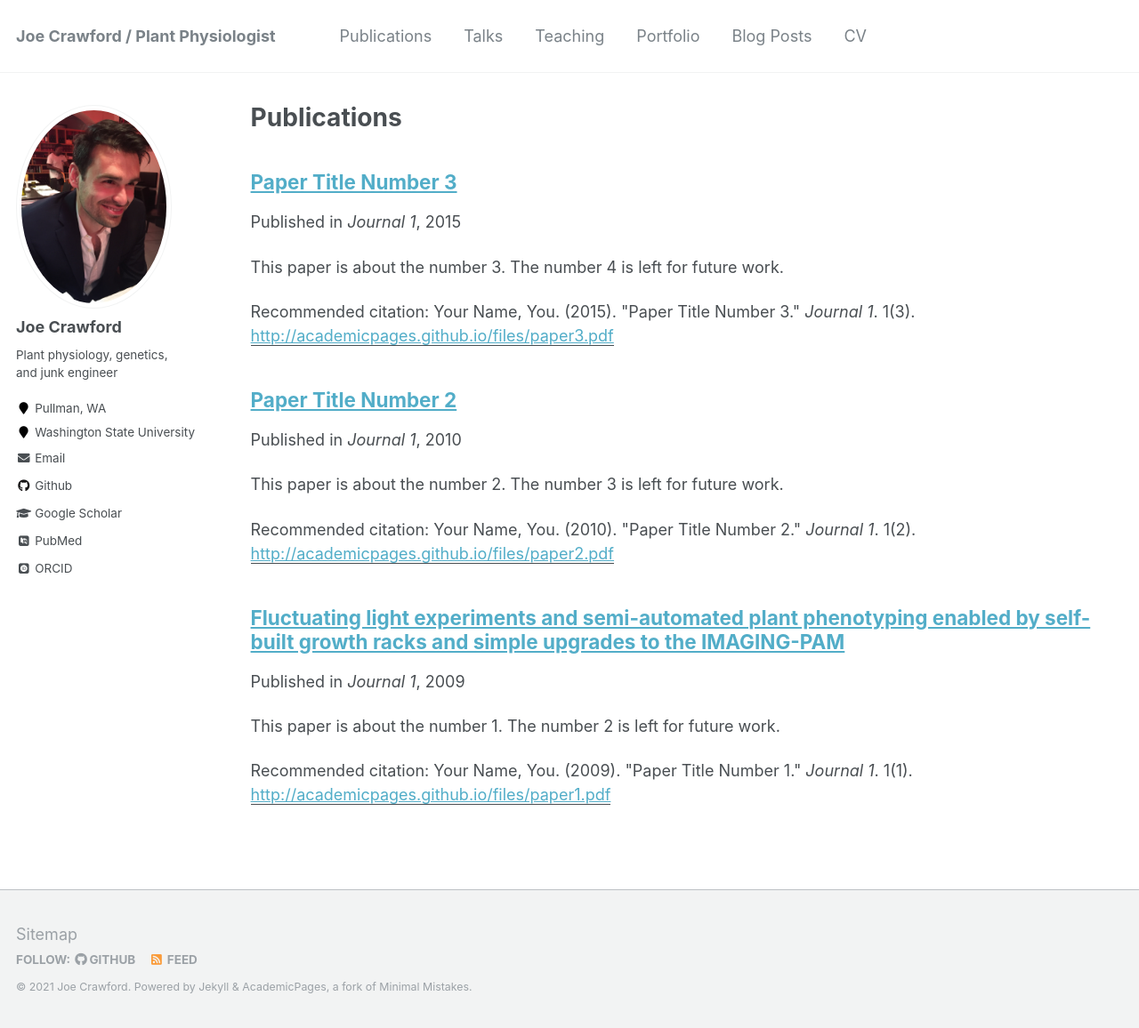
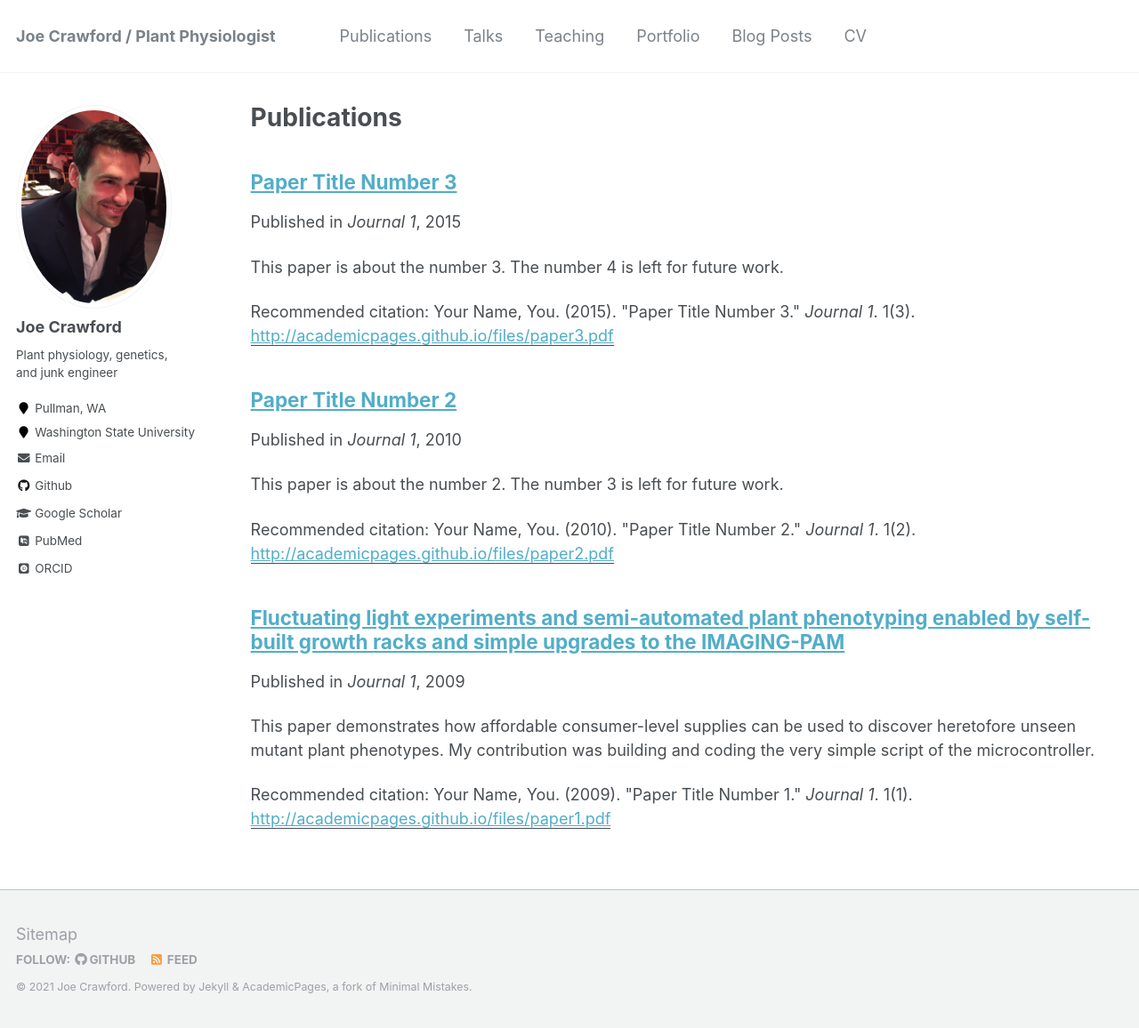
Before and after one commit to plant-physio/plant-physio.github.io, a Jekyll site: the page built from _pages/publications.md, in a window 1280 px wide and 1156 px high. Shown: the whole window at 89% size. Built offline with Jekyll 4.4.1, drawn with Linux system fonts in a browser that asks for light colours; some web fonts are replaced.

Commit message:
Update 2009-10-01-paper-title-number-1.md

```diff
--- a/_publications/2009-10-01-paper-title-number-1.md
+++ b/_publications/2009-10-01-paper-title-number-1.md
@@ -2,7 +2,7 @@
 title: "Fluctuating light experiments and semi-automated plant phenotyping enabled by self-built growth racks and simple upgrades to the IMAGING-PAM"
 collection: publications
 permalink: /publication/2009-10-01-paper-title-number-1
-excerpt: 'This paper is about the number 1. The number 2 is left for future work.'
+excerpt: 'This paper demonstrates how affordable consumer-level supplies can be used to discover heretofore unseen mutant plant phenotypes. My contribution was building and coding the very simple script of the microcontroller.'
 date: 2009-10-01
 venue: 'Journal 1'
 paperurl: 'http://academicpages.github.io/files/paper1.pdf'
```
